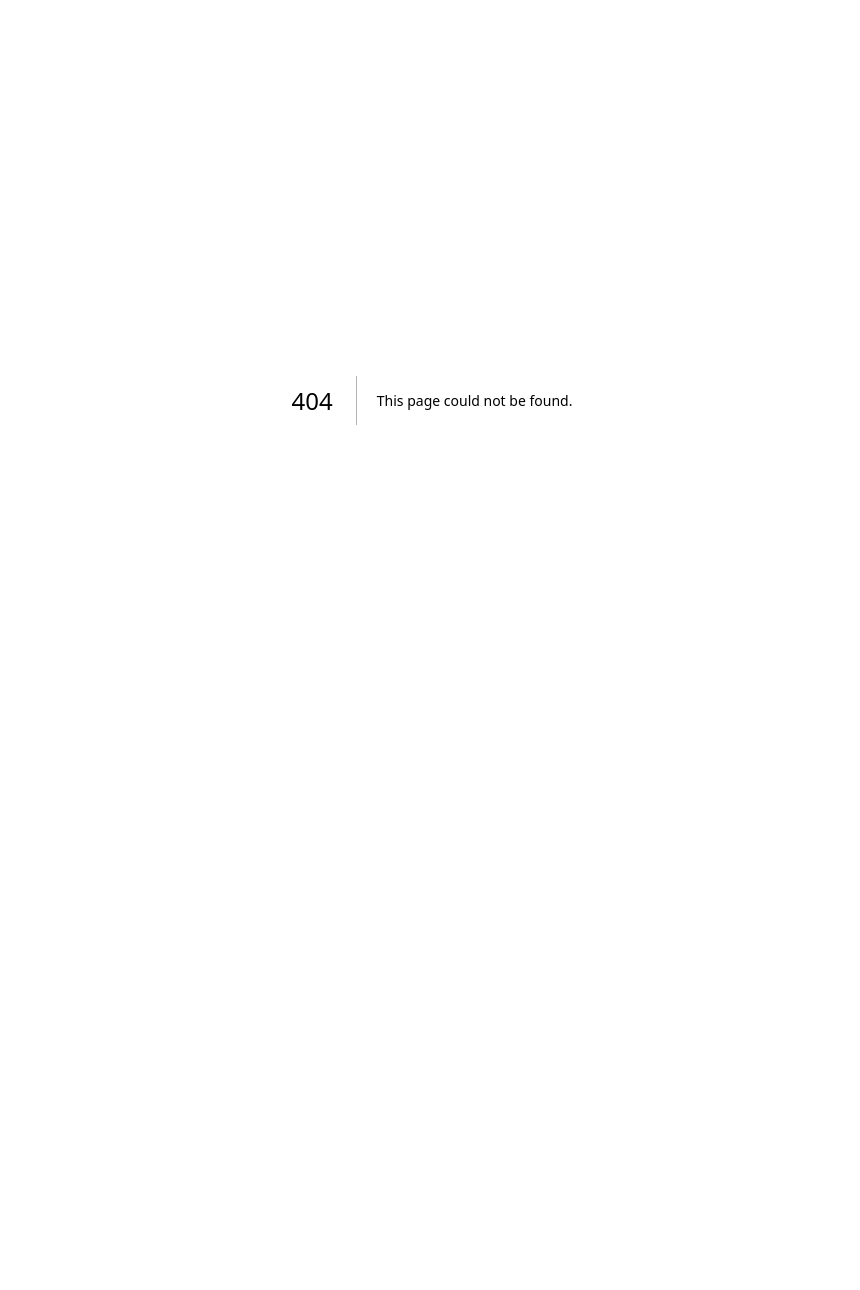
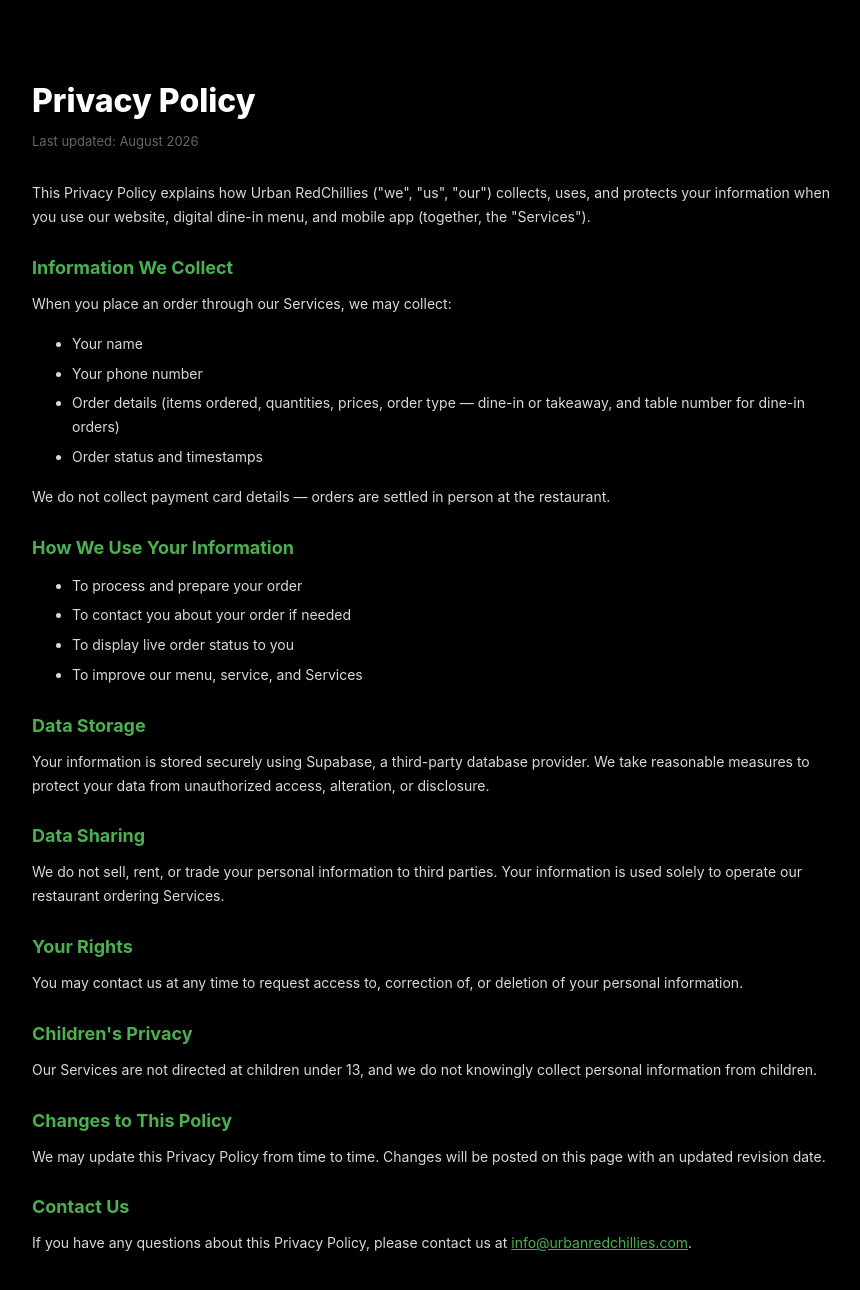
Before and after one commit to abuhuzaif/urbanredchillies-web, a Next.js app: page /privacy in a window 1280 px wide. Before the commit this address had no page. Shown: the top 1290 px of the page, without its empty margins (208-1068 px from the left). Before the commit the page ends 800 px from the top, so only its background shows below. Built offline with nearby package versions, Linux system fonts and the light colour scheme.

Commit message:
Add privacy policy page

```diff
--- /dev/null
+++ b/app/privacy/page.tsx
@@ -0,0 +1,128 @@
+export const metadata = { title: "Privacy Policy — RedChillies" };
+
+const styles = {
+  page: {
+    background: "#000",
+    color: "#eee",
+    minHeight: "100vh",
+    padding: "60px 20px",
+  },
+  container: {
+    maxWidth: 800,
+    margin: "0 auto",
+  },
+  h1: {
+    color: "#fff",
+    fontSize: 32,
+    fontWeight: 800,
+    marginBottom: 8,
+  },
+  updated: {
+    color: "rgba(255,255,255,0.4)",
+    fontSize: 13,
+    marginBottom: 32,
+  },
+  h2: {
+    color: "#4CAF50",
+    fontSize: 18,
+    fontWeight: 700,
+    marginTop: 28,
+    marginBottom: 10,
+  },
+  p: {
+    fontSize: 14,
+    lineHeight: 1.7,
+    color: "rgba(255,255,255,0.85)",
+    marginBottom: 12,
+  },
+  li: {
+    fontSize: 14,
+    lineHeight: 1.7,
+    color: "rgba(255,255,255,0.85)",
+    marginBottom: 6,
+  },
+};
+
+export default function PrivacyPolicyPage() {
+  return (
+    <div style={styles.page}>
+      <div style={styles.container}>
+        <h1 style={styles.h1}>Privacy Policy</h1>
+        <p style={styles.updated}>Last updated: August 2026</p>
+
+        <p style={styles.p}>
+          This Privacy Policy explains how Urban RedChillies (&quot;we&quot;,
+          &quot;us&quot;, &quot;our&quot;) collects, uses, and protects your
+          information when you use our website, digital dine-in menu, and
+          mobile app (together, the &quot;Services&quot;).
+        </p>
+
+        <h2 style={styles.h2}>Information We Collect</h2>
+        <p style={styles.p}>When you place an order through our Services, we may collect:</p>
+        <ul>
+          <li style={styles.li}>Your name</li>
+          <li style={styles.li}>Your phone number</li>
+          <li style={styles.li}>
+            Order details (items ordered, quantities, prices, order type —
+            dine-in or takeaway, and table number for dine-in orders)
+          </li>
+          <li style={styles.li}>Order status and timestamps</li>
+        </ul>
+        <p style={styles.p}>
+          We do not collect payment card details — orders are settled in
+          person at the restaurant.
+        </p>
+
+        <h2 style={styles.h2}>How We Use Your Information</h2>
+        <ul>
+          <li style={styles.li}>To process and prepare your order</li>
+          <li style={styles.li}>To contact you about your order if needed</li>
+          <li style={styles.li}>To display live order status to you</li>
+          <li style={styles.li}>To improve our menu, service, and Services</li>
+        </ul>
+
+        <h2 style={styles.h2}>Data Storage</h2>
+        <p style={styles.p}>
+          Your information is stored securely using Supabase, a third-party
+          database provider. We take reasonable measures to protect your data
+          from unauthorized access, alteration, or disclosure.
+        </p>
+
+        <h2 style={styles.h2}>Data Sharing</h2>
+        <p style={styles.p}>
+          We do not sell, rent, or trade your personal information to third
+          parties. Your information is used solely to operate our restaurant
+          ordering Services.
+        </p>
+
+        <h2 style={styles.h2}>Your Rights</h2>
+        <p style={styles.p}>
+          You may contact us at any time to request access to, correction of,
+          or deletion of your personal information.
+        </p>
+
+        <h2 style={styles.h2}>Children&apos;s Privacy</h2>
+        <p style={styles.p}>
+          Our Services are not directed at children under 13, and we do not
+          knowingly collect personal information from children.
+        </p>
+
+        <h2 style={styles.h2}>Changes to This Policy</h2>
+        <p style={styles.p}>
+          We may update this Privacy Policy from time to time. Changes will
+          be posted on this page with an updated revision date.
+        </p>
+
+        <h2 style={styles.h2}>Contact Us</h2>
+        <p style={styles.p}>
+          If you have any questions about this Privacy Policy, please contact
+          us at{" "}
+          <a href="mailto:info@urbanredchillies.com" style={{ color: "#4CAF50" }}>
+            info@urbanredchillies.com
+          </a>
+          .
+        </p>
+      </div>
+    </div>
+  );
+}
```
